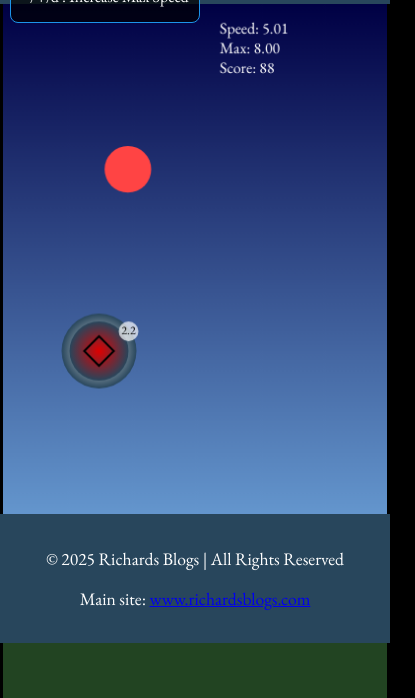
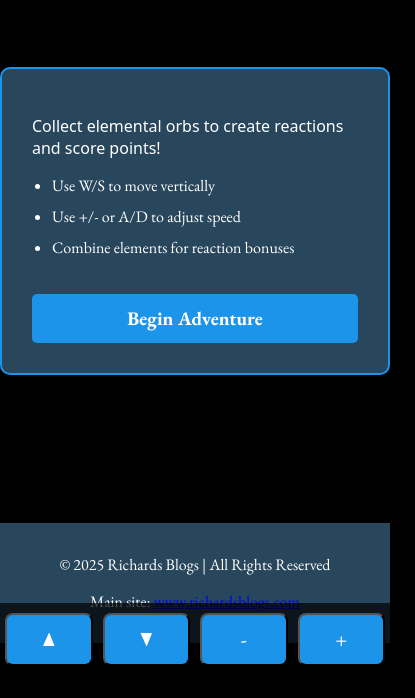
Before and after one commit to richie-rich90454/HackathonGame, a website: page index.html in a window 390 px wide. Shown: the part 201-899 px from the top of the page, 415 px wide, since content can reach past the window. After the commit the page ends 844 px from the top, so only its background shows below. Drawn offline with Linux system fonts and the light colour scheme; no server answers; a web font is replaced by a local one.

Commit message:
added control buttons and swipe movement for mobile playing

```diff
--- a/index.html
+++ b/index.html
@@ -29,7 +29,8 @@
                 font-family: "Noto Sans", sans-serif;
                 background-color: #000;
                 color: #FFF;
-                overflow: hidden;
+                overflow-x: hidden;
+                overflow-y: scroll;
             }
             #page-title{
                 font-family: "Noto Sans", sans-serif;
@@ -39,6 +40,7 @@
                 background-color: var(--primary-color);
                 font-size: 2.5rem;
                 color: #FFF;
+                width: 100%;
             }
             #game-container{
                 font-family: "Noto Sans", sans-serif;
@@ -63,6 +65,7 @@
                 position: fixed;
                 bottom: 0;
                 width: 100%;
+                z-index: 1002;
             }
             #controls{
                 font-family: "EB Garamond";
@@ -90,6 +93,111 @@
                     padding: 10px;
                 }
             }
+            @media (max-width: 600px){
+                #controls{
+                    display: none;
+                }
+                #touch-controls{
+                    display: flex;
+                    position: fixed;
+                    bottom: calc(env(safe-area-inset-bottom, 0)+60px);
+                    left: 0;
+                    right: 0;
+                    justify-content: space-around;
+                    background: rgba(0,0,0,.7);
+                    padding: 10px 0;
+                    z-index: 1003;
+                }
+                #touch-controls button {
+                    flex: 1;
+                    margin: 0 5px;
+                    padding: 12px 0;
+                    font-size: 1.2rem;
+                    border-radius: 8px;
+                    background: var(--accent-color);
+                    color: #fff;
+                }
+                h1#page-title{
+                    font-size: 1.8rem;
+                    padding: 16px 0;
+                }
+                footer{
+                    z-index: 1002;
+                }
+                footer p{
+                    font-size: 1rem;
+                }
+                .modal-content{
+                    max-width: 90%;
+                    padding: 20px;
+                }
+                .modal-content button{
+                    font-size: 1.1rem;
+                    padding: 14px;
+                }
+            }
+            .modal{
+                display: flex;
+                position: fixed;
+                top: 0;
+                left: 0;
+                width: 100%;
+                height: 100%;
+                background: rgba(0, 0, 0, .9);
+                justify-content: center;
+                align-items: center;
+                z-index: 1000;
+            }
+            .modal-content{
+                background: var(--primary-color);
+                padding: 30px;
+                border-radius: 10px;
+                border: 2px solid var(--accent-color);
+                max-width: 500px;
+                text-align: left;
+            }
+            .modal-content h2{
+                color: var(--accent-color);
+                margin-top: 0;
+                font-family: "EB Garamond";
+            }
+            #startButton{
+                background: var(--accent-color);
+                color: white;
+                border: none;
+                padding: 12px 24px;
+                border-radius: 5px;
+                cursor: pointer;
+                font-size: 1.2em;
+                margin-top: 20px;
+                width: 100%;
+                transition: opacity .3s;
+            }
+            #startButton:hover{
+                opacity: .8;
+            }
+            .modal-content ul{
+                padding-left: 20px;
+            }
+            .modal-content li{
+                margin: 10px 0;
+                font-family: "EB Garamond";
+            }
+            input{
+                font-family: "EB Garamond";
+            }
+            button{
+                font-family: "EB Garamond";
+                font-weight: bold;
+            }
+            header{
+                position: relative;
+                width: 100vw;
+                left: 50%;
+                right: 50%;
+                margin-left: -50vw;
+                margin-right: -50vw;
+            }
         </style>
     </head>
     <body>
@@ -102,16 +210,33 @@
         </div>
         <div id="controls">
             <h3>Controls</h3>
-            <p>w/s: Move along Y axis</p>
+            <p>w/s: Move along y-axis</p>
             <p>-/a: Decrease Max Speed</p>
             <p>=/+/d : Increase Max Speed</p>
         </div>
         </main>
+        <div id="touch-controls">
+            <button id="upBtn">▲</button>
+            <button id="downBtn">▼</button>
+            <button id="slowerBtn">-</button>
+            <button id="fasterBtn">+</button>
+        </div>
         <footer>
             <p>&copy; 2025 Richards Blogs | All Rights Reserved</p>
             <p>Main site: <a href="https://www.richardsblogs.com" target="_blank">www.richardsblogs.com</a></p>
         </footer>
+        <div id="startModal" class="modal">
+            <div class="modal-content">
+                <p>Collect elemental orbs to create reactions and score points!</p>
+                <ul>
+                    <li>Use W/S to move vertically</li>
+                    <li>Use +/- or A/D to adjust speed</li>
+                    <li>Combine elements for reaction bonuses</li>
+                </ul>
+                <button id="startButton">Begin Adventure</button>
+            </div>
+        </div>
+        <script src="script.js"></script>
         <script src="bgm.js"></script>
-        <script src="script.js"></script>
     </body>
 </html>
--- a/script.js
+++ b/script.js
@@ -1,7 +1,12 @@
 $(document).ready(function(){
+    $("#startModal").show();
+    $("#startButton").click(function(){
+        $("#startModal").hide();
+        loop();
+    });
     let config={
         width: window.innerWidth,
-        height: window.innerHeight-140,
+        height: window.innerHeight,
         skyGradient: ["#000044", "#88CCFF"],
         planeColor: "#FFFFFF",
         planeSize: 33.5,
@@ -110,8 +115,10 @@ $(document).ready(function(){
         console.warn("BGM initialization failed:", e);
     }
     function resizeCanvas(){
+        let headerH=document.querySelector("header").offsetHeight;
+        let footerH=document.querySelector("footer").offsetHeight;
         config.width=window.innerWidth;
-        config.height=window.innerHeight-140;
+        config.height=window.innerHeight-headerH-footerH;
         canvas.width=config.width;
         canvas.height=config.height;
         state.player.x=config.width/4;
@@ -371,14 +378,14 @@ $(document).ready(function(){
         renderGoldenAceCursor();
         renderReactionTimer();
         ctx.fillStyle="#FFF";
-        ctx.font="16px 'EB Garamond'";
-        ctx.fillText(`Speed: ${state.player.forwardSpeed.toFixed(2)}`, 220, 30);
-        ctx.fillText(`Max: ${state.player.maxSpeed.toFixed(2)}`, 220, 50);
-        ctx.fillText(`Score: ${state.score}`, 220, 70);
+        ctx.font="16px \"EB Garamond\"";
+        ctx.fillText(`Speed: ${state.player.forwardSpeed.toFixed(2)}`, 300, 30);
+        ctx.fillText(`Max: ${state.player.maxSpeed.toFixed(2)}`, 300, 50);
+        ctx.fillText(`Score: ${state.score}`, 300, 70);
         if (state.lastReactionMessage.text){
             ctx.globalAlpha=state.lastReactionMessage.opacity;
             ctx.fillStyle="#FFD700";
-            ctx.font="20px 'EB Garamond'";
+            ctx.font="20px \"EB Garamond\"";
             ctx.fillText(state.lastReactionMessage.text, config.width/2-40, config.height/2);
             state.lastReactionMessage.opacity-=state.lastReactionMessage.decay;
             if (state.lastReactionMessage.opacity<=0){
@@ -533,12 +540,35 @@ $(document).ready(function(){
         ctx.arc(0, 0, 10, 0, Math.PI*2.2);
         ctx.fill();
         ctx.fillStyle="#000";
-        ctx.font="12px 'EB Garamond'";
+        ctx.font="12px \"EB Garamond\"";
         ctx.textAlign="center";
         ctx.textBaseline="middle";
         ctx.fillText((timeLeft/1000).toFixed(1), 0, 0);
         ctx.restore();
     }
-    generateInitialTerrain();
-    loop();
+    [["upBtn","up"], ["downBtn","down"], ["slowerBtn","slower"], ["fasterBtn","faster"]].forEach(([btnId, ctrl])=>{
+        let btn=document.getElementById(btnId);
+        if (!btn){
+            return;
+        }
+        btn.addEventListener("touchstart", e=>{
+            e.preventDefault();
+            state.keys[ctrl]=true;
+        }, {passive:false});
+        btn.addEventListener("touchend", e=>{
+            e.preventDefault();
+            state.keys[ctrl]=false;
+        }, {passive:false});
+    });
+    canvas.addEventListener("touchmove", e=>{
+        let t=e.touches[0];
+        let headerH=document.querySelector("header").offsetHeight;
+        let y=t.clientY-headerH;
+        state.keys.up=y<config.height/2;
+        state.keys.down=y>config.height/2;
+        e.preventDefault();
+    }, {passive:false});
+    canvas.addEventListener("touchend", ()=>{
+    state.keys.up=state.keys.down=false;
+    });
 });
```
